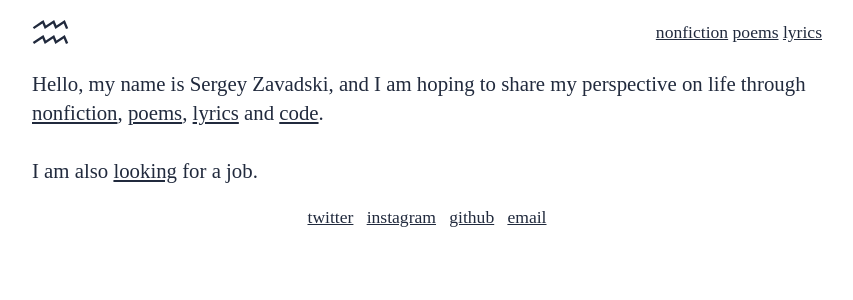
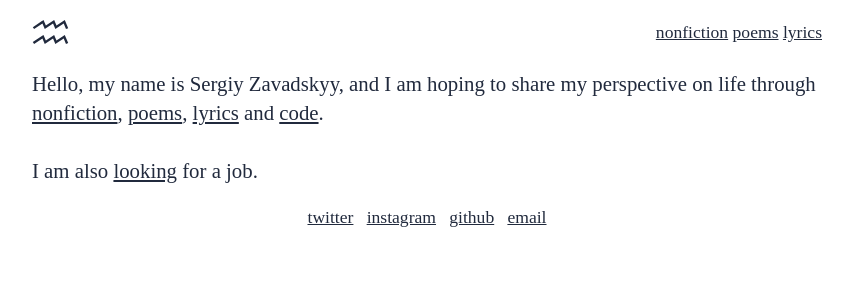
Before and after one commit to sarquaz/sarquaz.github.io, a Jekyll site: the page built from index.html, in a window 1280 px wide. Shown: the top 300 px of the page, without its empty margins (213-1066 px from the left). Built offline with Jekyll 4.4.1, drawn with Linux system fonts in a browser that asks for light colours.

Commit message:
updating name spelling

```diff
--- a/index.html
+++ b/index.html
@@ -3,7 +3,7 @@
 ---
 
 <div class="entry">
-  Hello, my name is Sergey Zavadski, and I am hoping to share my perspective on life through <a href="/nonfiction">nonfiction</a>,  <a href="poems">poems</a>, <a href="lyrics">lyrics</a> and <a href="https://github.com/sarquaz">code</a>.
+  Hello, my name is Sergiy Zavadskyy, and I am hoping to share my perspective on life through <a href="/nonfiction">nonfiction</a>,  <a href="poems">poems</a>, <a href="lyrics">lyrics</a> and <a href="https://github.com/sarquaz">code</a>.
   <br/><br/>
     I am also <a href="/resume" target="_blank">looking</a> for a job.
   <br/>
--- a/resume.html
+++ b/resume.html
@@ -1,6 +1,6 @@
 <html>
   <head>
-    <title>Sergey Zavadski</title>
+    <title>Sergiy Zavadskyy</title>
     <link rel="stylesheet" type="text/css" href="/css/resume.css"/>
   </head>
   <body>
```
